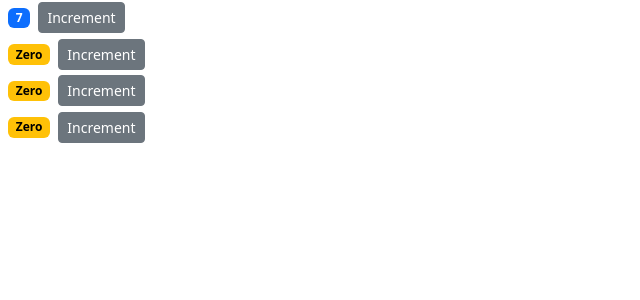
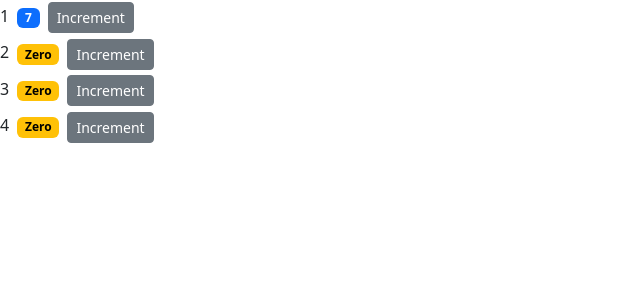
Before and after one commit to FreshhDevv/EverythingJavaScript, a React (Create React App) app in the folder REACT/counter-app/: page / in a window 1280 px wide. Shown: the top 300 px of the page, without its empty margins (0-640 px from the left). Built offline with nearby package versions, Linux system fonts and the light colour scheme.

Commit message:
Passing children

```diff
--- a/REACT/counter-app/src/components/counter.jsx
+++ b/REACT/counter-app/src/components/counter.jsx
@@ -11,9 +11,10 @@
   };
 
   render() {
-    console.log('props', this.props);
+    console.log("props", this.props);
     return (
       <div>
+        {this.props.id}
         <span className={this.getBadgeClasses()}>{this.formatCount()}</span>
         <button
           onClick={(product) => this.handleIncrement(product)}
--- a/REACT/counter-app/src/components/counters.jsx
+++ b/REACT/counter-app/src/components/counters.jsx
@@ -1,19 +1,21 @@
-import React, { Component } from 'react';
-import Counter from './counter';
+import React, { Component } from "react";
+import Counter from "./counter";
 
 class Counters extends Component {
   state = {
     counters: [
-            {id: 1, value: 7},
-            {id: 2, value: 0},
-            {id: 3, value: 0},
-            {id: 4, value: 0},
-        ]
-     }
+      { id: 1, value: 7 },
+      { id: 2, value: 0 },
+      { id: 3, value: 0 },
+      { id: 4, value: 0 },
+    ],
+  };
   render() {
     return (
       <div>
-                {this.state.counters.map(counter => <Counter key={counter.id} value={counter.value} />)}
+        {this.state.counters.map((counter) => (
+          <Counter key={counter.id} value={counter.value} id = {counter.id} />
+        ))}
       </div>
     );
   }
```
Lines whose indentation alone changed are shown as unchanged.
